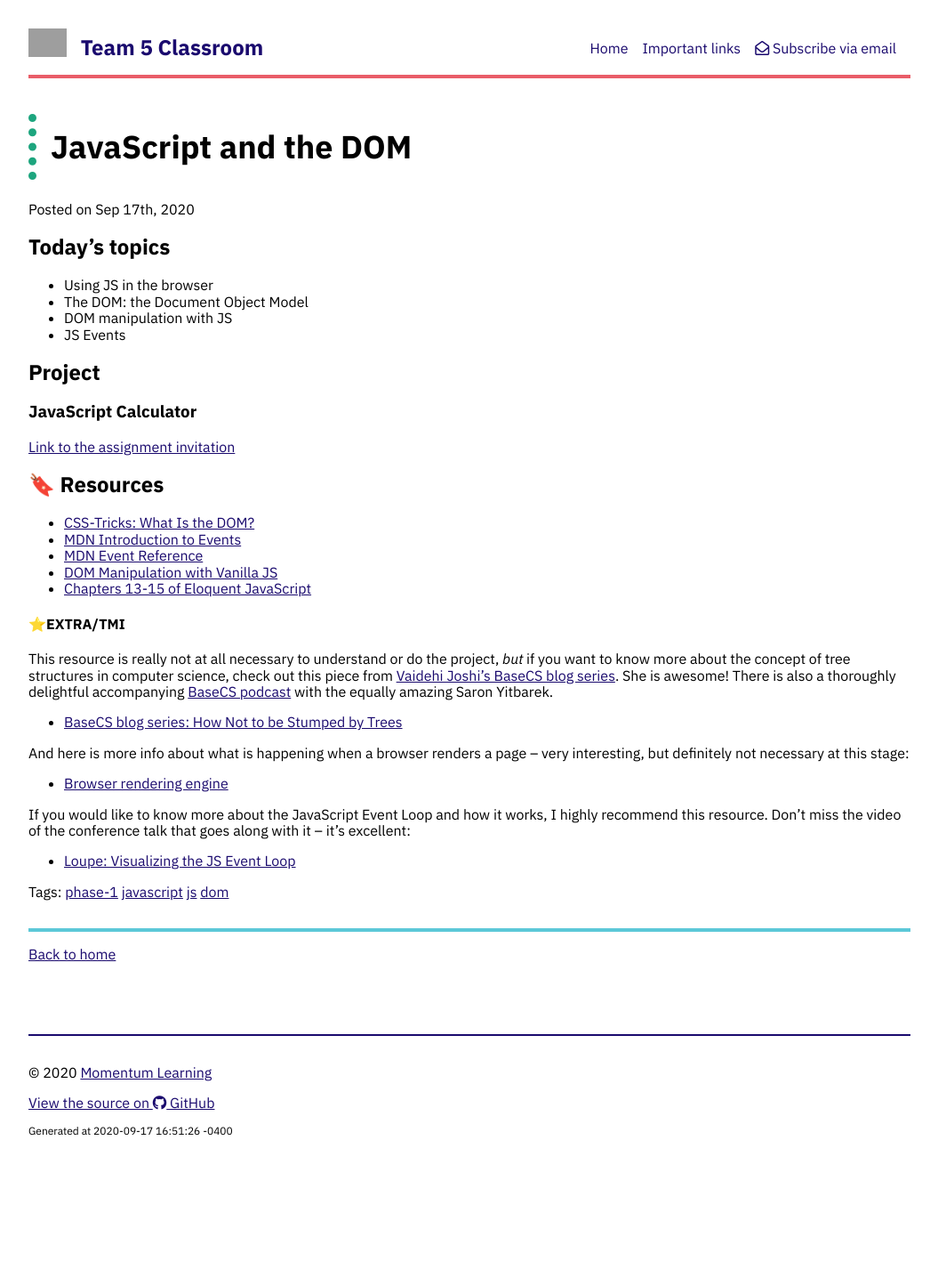
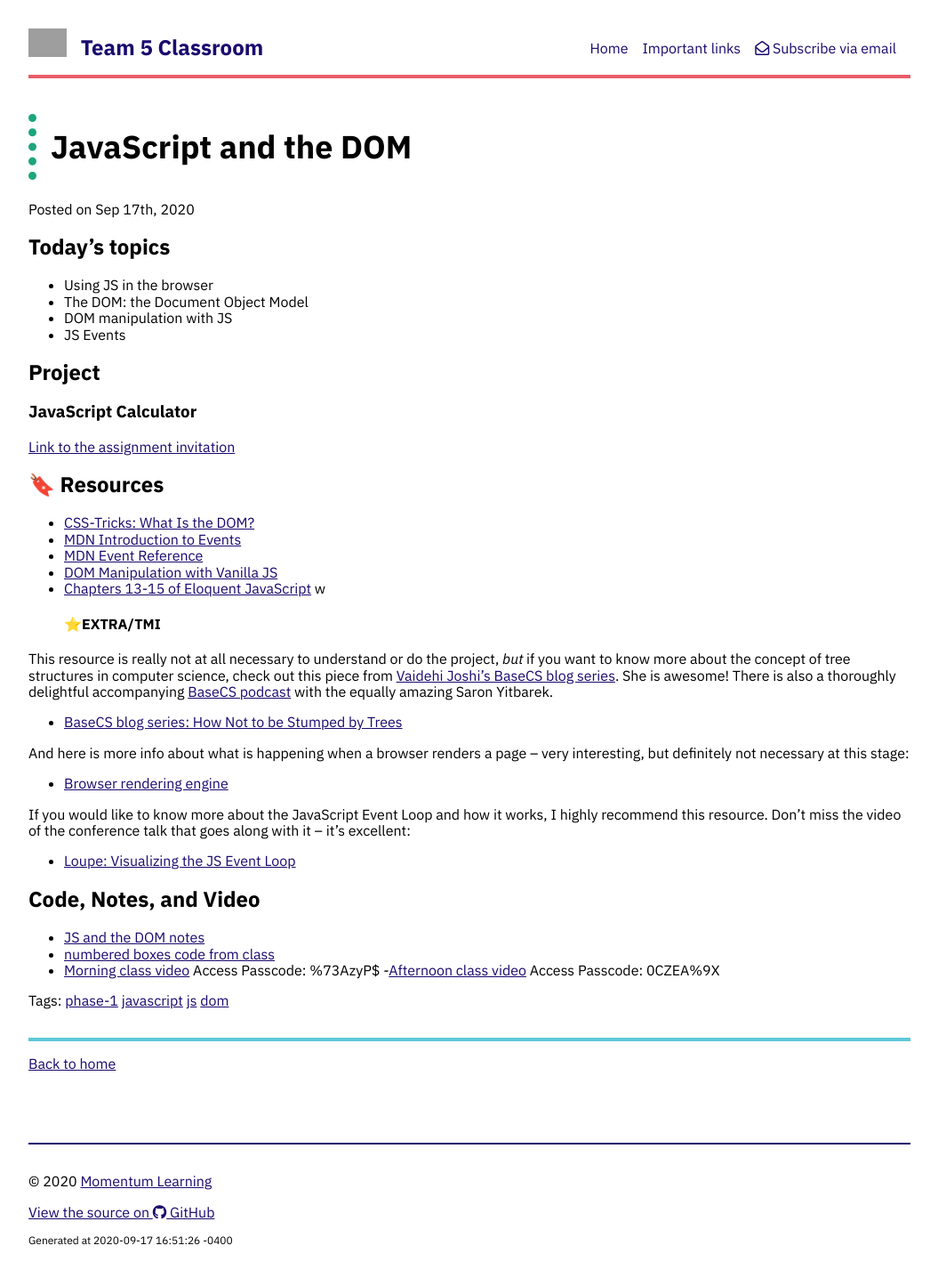
Before and after one commit to momentum-team-5/momentum-team-5.github.io, a Jekyll site: the page built from _posts/2020-09-17-js-dom.md, in a window 1280 px wide. Shown: the whole page at 89% size, without its empty margins (112-1167 px from the left). Built offline with Jekyll 4.4.1, drawn with Linux system fonts in a browser that asks for light colours; nearby versions of some CDN libraries; before the commit the page ends 1322 px from its top, so only the background shows below that; grey boxes are pictures that could not be loaded.

Commit message:
Add afternoon content

```diff
--- a/_posts/2020-09-17-js-dom.md
+++ b/_posts/2020-09-17-js-dom.md
@@ -24,7 +24,7 @@ tags: phase-1 javascript js dom
 - [MDN Event Reference](https://developer.mozilla.org/en-US/docs/Web/Events)
 - [DOM Manipulation with Vanilla JS](https://www.sitepoint.com/dom-manipulation-vanilla-javascript-no-jquery/)
 - [Chapters 13-15 of Eloquent JavaScript](https://eloquentjavascript.net/)
-
+w
 #### ⭐️EXTRA/TMI
 
 This resource is really not at all necessary to understand or do the project, _but_ if you want to know more about the concept of tree structures in computer science, check out this piece from [Vaidehi Joshi's BaseCS blog series](https://medium.com/basecs). She is awesome! There is also a thoroughly delightful accompanying [BaseCS podcast](https://www.codenewbie.org/basecs) with the equally amazing Saron Yitbarek.
@@ -38,3 +38,10 @@ And here is more info about what is happening when a browser renders a page -- v
 If you would like to know more about the JavaScript Event Loop and how it works, I highly recommend this resource. Don't miss the video of the conference talk that goes along with it -- it's excellent:
 
 - [Loupe: Visualizing the JS Event Loop](http://latentflip.com/loupe)
+
+## Code, Notes, and Video
+
+- [JS and the DOM notes](https://github.com/momentum-team-5/notes/blob/main/js-and-the-dom.md)
+- [numbered boxes code from class](https://github.com/momentum-team-5/examples/tree/main/js-dom-manipulation)
+- [Morning class video](https://us02web.zoom.us/rec/share/GvLgjmTdTXjBicPsem1I1N1St1CkreY-4zoskXk9zN926bwiC4qG-3Np2MWAbUOL.eVxXAzIhmtOO7Yv3) Access Passcode: %73AzyP\$
+-[Afternoon class video](https://us02web.zoom.us/rec/share/_IE7usVBKf6HzuxXoXmLa911nUfzD-8QFouLfCmDuL9j4-QluCVwybUJ_kzL3X2Z.3kqz8ud0DpmRrKeg) Access Passcode: 0CZEA%9X
```
